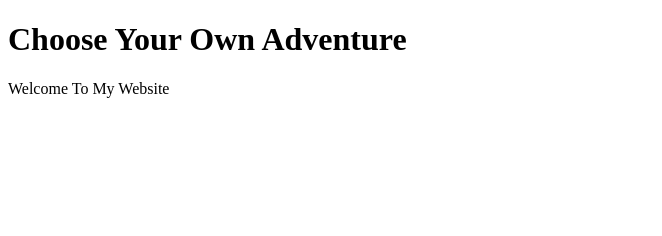
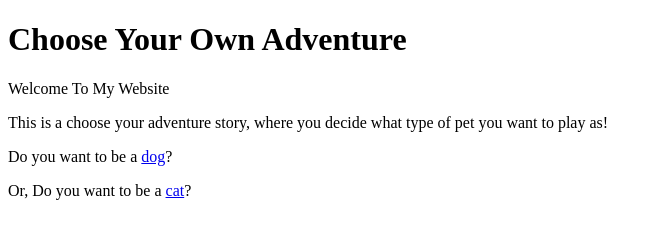
Before and after one commit to KevinH46/web1_spring_2025, a plain HTML site: page index.html in a window 1280 px wide. Shown: the whole page, without its empty margins (0-662 px from the left). Drawn offline with Linux system fonts and the light colour scheme.

Commit message:
updates index.html

```diff
--- a/index.html
+++ b/index.html
@@ -10,5 +10,8 @@
 <body>
 <h1>Choose Your Own Adventure</h1>
 <p>Welcome To My Website</p>
+<p>This is a choose your adventure story, where you decide what type of pet you want to play as!</p>
+<p>Do you want to be a <a href="story/dog.html">dog</a>?</p>
+<p>Or, Do you want to be a <a href="story/cat.html">cat</a>?</p>
 </body>
 </html>
```
